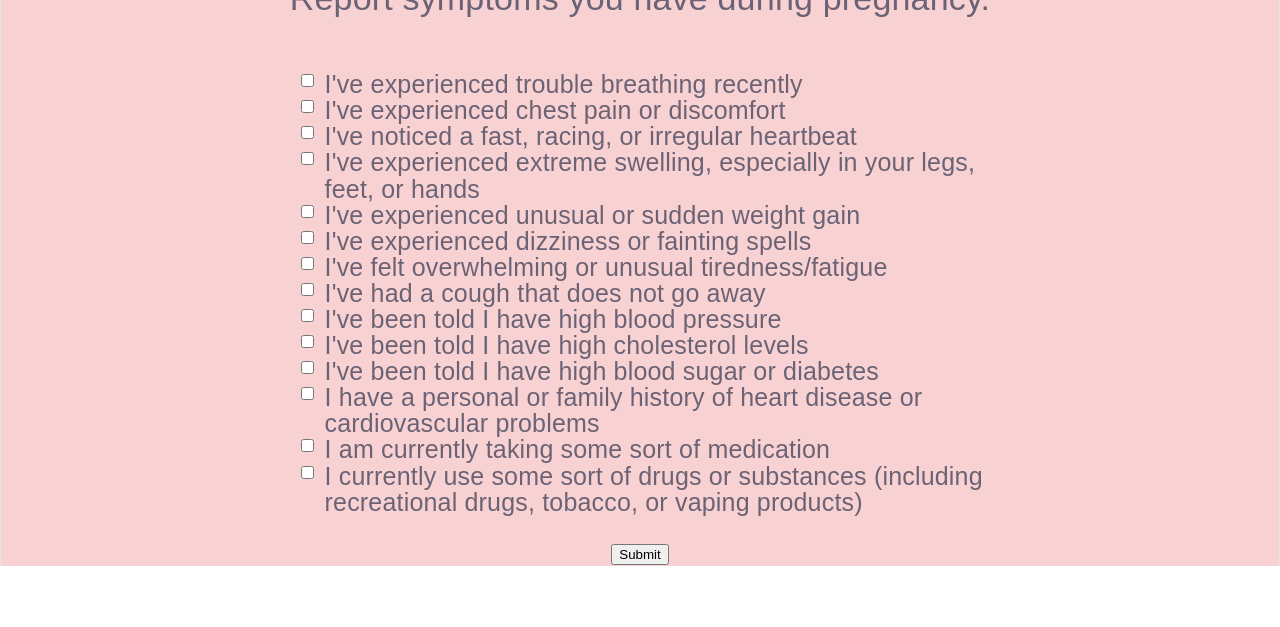
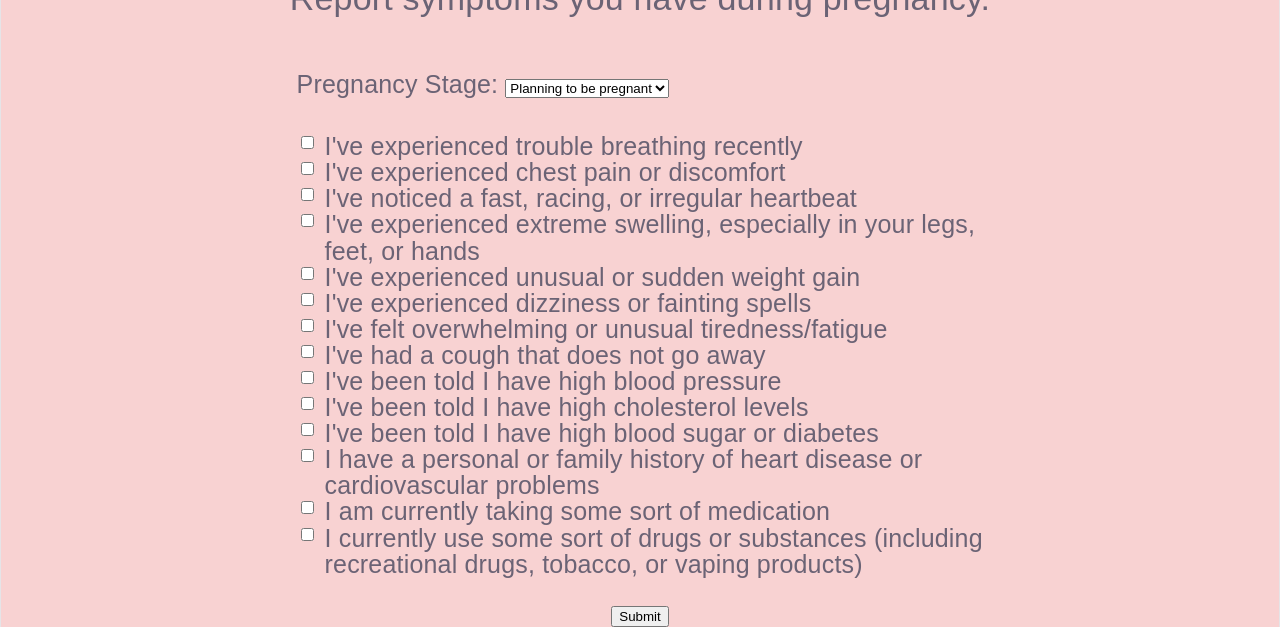
Before and after one commit to eihwang/venushacks26, a React (Vite) app: page /mother in a window 1280 px wide. Shown: the part 276-903 px from the top of the page. Before the commit the page ends 842 px from the top, so only its background shows below. Built offline with nearby package versions, Linux system fonts and the light colour scheme.

Commit message:
Implemented submit and results functionality for the symptoms surveys

```diff
--- a/src/App.jsx
+++ b/src/App.jsx
@@ -38,16 +38,42 @@ function LandingPage() {
 
 function MotherPage() {
   const [inputs, setInputs] = useState({});
+  const [surveyResult, setSurveyResult] = useState("");
+  const [stage, setStage] = useState("before");
 
   const handleChange = (e) => {
     const target = e.target;
-    const value = target.type === 'checkbox' ? target.checed : target.value;
+    const value = target.type === 'checkbox' ? target.checked : target.value;
     const name = target.name;
     setInputs(values => ({ ...values, [name]: value }))
   }
 
   const handleSubmit = (event) => {
-    //implement submit logic
+    event.preventDefault();
+
+    const totalCount = Object.values(inputs).filter(val => val === true).length;
+    let riskLevel = "";
+    let nextSteps = "";
+
+    if (totalCount <= 2) {
+      riskLevel = "low risk"
+    } else if (totalCount <= 5) {
+      riskLevel = "risk"
+    } else if (totalCount <= 10) {
+      riskLevel = "high risk"
+    } else {
+      riskLevel = "very high risk"
+    }
+
+    if (stage === "before") {
+      nextSteps = "\nYou are at " + riskLevel + " of heart disease. Ways to lower your risk before pregnancy:\n\nVisit a healthcare provider to review your blood pressure, cholesterol levels, blood sugar levels, medical history, and medications to ensure your health leading up to pregnancy.\n\nKeep a healthy weight, exercise, eat healthy foods, and take prenatal vitamins.\n\nDo not smoke, do drugs, or consume alcohol.\n\nPrioritize sleep, mental health, and self-care.";
+    } else if (stage === "during") {
+      nextSteps = "\nYou are at " + riskLevel + " of heart disease. Ways to lower your risk during pregnancy:\n\nGo to your prenatal care visits to monitor your blood pressure, symptoms, and baby's growth and heartbeat.\n\nBring a support person to healthcare appointments.\n\nKeep a healthy weight, exercise, eat healthy foods, and take prenatal vitamins.\n\nIf needed and advised, monitor your blood pressure regularly and keep record for medical appointments.\n\nCall your healthcare provider immediately if you have headaches, blurry vision, changes to your blood pressure, or overall do not feel well.\n\nConsider breastfeeding and consult with your healthcare provider.";
+    } else if (stage === "after") {
+      nextSteps = "\nYou are at " + riskLevel + " of heart disease. Ways to lower your risk after pregnancy:\n\nGo to your portpartum visits to continue monitoring your health.\n\nIf you had high blood pressure or heart disease during pregnancy, continue monitoring your blood pressure closely for the first 10 days after delivery.\n\nTell any healthcare provider you visit about your recent pregnancy and any issues you may have had within the last 12 months.\n\nIf you have heart disease or take heart medication, consult with your health care provider before breastfeeding your baby.\n\nEat a healthy diet and exercise regularly as advised.\n\nMonitor your heart condition and risk factors every year.";
+    }
+
+    setSurveyResult(nextSteps);
   }
 
   return (
@@ -64,47 +90,83 @@ function MotherPage() {
           <Link to="/mother-resources">Resources</Link>
           <Link to="/mother-checklist">Checklist</Link>
         </div>
-      </nav><section className="symptoms-section">
+      </nav>
+
+      <section className="symptoms-section">
         <h2>Symptoms Survey</h2>
         <p>Report symptoms you have during pregnancy.</p>
 
         <div className="questions">
           <ul>
-            <li><input type="checkbox" name="point" onChange={handleChange} /> I've experienced trouble breathing recently</li>
-            <li><input type="checkbox" name="point" onChange={handleChange} /> I've experienced chest pain or discomfort</li>
-            <li><input type="checkbox" name="point" onChange={handleChange} /> I've noticed a fast, racing, or irregular heartbeat</li>
-            <li><input type="checkbox" name="point" onChange={handleChange} /> I've experienced extreme swelling, especially in your legs, feet, or hands</li>
-            <li><input type="checkbox" name="point" onChange={handleChange} /> I've experienced unusual or sudden weight gain</li>
-            <li><input type="checkbox" name="point" onChange={handleChange} /> I've experienced dizziness or fainting spells</li>
-            <li><input type="checkbox" name="point" onChange={handleChange} /> I've felt overwhelming or unusual tiredness/fatigue</li>
-            <li><input type="checkbox" name="point" onChange={handleChange} /> I've had a cough that does not go away</li>
-            <li><input type="checkbox" name="point" onChange={handleChange} /> I've been told I have high blood pressure</li>
-            <li><input type="checkbox" name="point" onChange={handleChange} /> I've been told I have high cholesterol levels</li>
-            <li><input type="checkbox" name="point" onChange={handleChange} /> I've been told I have high blood sugar or diabetes</li>
-            <li><input type="checkbox" name="point" onChange={handleChange} /> I have a personal or family history of heart disease or cardiovascular problems</li>
-            <li><input type="checkbox" name="point" onChange={handleChange} /> I am currently taking some sort of medication</li>
-            <li><input type="checkbox" name="point" onChange={handleChange} /> I currently use some sort of drugs or substances (including recreational drugs, tobacco, or vaping products)</li>
+            <label htmlFor="stageSelect">Pregnancy Stage: </label>
+            <select id="stageSelect" value={stage} onChange={(e) => setStage(e.target.value)}>
+              <option value="before">Planning to be pregnant</option>
+              <option value="during">Currently pregnant</option>
+              <option value="after">Postpartum period</option>
+            </select>
+            <p></p>
+            <li><input type="checkbox" name="breathing" onChange={handleChange} /> I've experienced trouble breathing recently</li>
+            <li><input type="checkbox" name="chestPain" onChange={handleChange} /> I've experienced chest pain or discomfort</li>
+            <li><input type="checkbox" name="heartbeat" onChange={handleChange} /> I've noticed a fast, racing, or irregular heartbeat</li>
+            <li><input type="checkbox" name="swelling" onChange={handleChange} /> I've experienced extreme swelling, especially in your legs, feet, or hands</li>
+            <li><input type="checkbox" name="weightGain" onChange={handleChange} /> I've experienced unusual or sudden weight gain</li>
+            <li><input type="checkbox" name="dizziness" onChange={handleChange} /> I've experienced dizziness or fainting spells</li>
+            <li><input type="checkbox" name="fatigue" onChange={handleChange} /> I've felt overwhelming or unusual tiredness/fatigue</li>
+            <li><input type="checkbox" name="cough" onChange={handleChange} /> I've had a cough that does not go away</li>
+            <li><input type="checkbox" name="highBP" onChange={handleChange} /> I've been told I have high blood pressure</li>
+            <li><input type="checkbox" name="highCholesterol" onChange={handleChange} /> I've been told I have high cholesterol levels</li>
+            <li><input type="checkbox" name="highBloodSugar" onChange={handleChange} /> I've been told I have high blood sugar or diabetes</li>
+            <li><input type="checkbox" name="familyHistory" onChange={handleChange} /> I have a personal or family history of heart disease or cardiovascular problems</li>
+            <li><input type="checkbox" name="medication" onChange={handleChange} /> I am currently taking some sort of medication</li>
+            <li><input type="checkbox" name="substanceUse" onChange={handleChange} /> I currently use some sort of drugs or substances (including recreational drugs, tobacco, or vaping products)</li>
           </ul>
         </div>
 
-        <button type="submit">Submit</button>
+        <button type="submit" onClick={handleSubmit}>Submit</button>
       </section>
+      {surveyResult && (<section className="results-section" style={{ whiteSpace: 'pre-line' }}><p>{surveyResult}</p></section>)}
     </main>
   );
 }
 
 function SupporterPage() {
   const [inputs, setInputs] = useState({});
+  const [surveyResult, setSurveyResult] = useState("");
+  const [stage, setStage] = useState("before");
 
   const handleChange = (e) => {
     const target = e.target;
-    const value = target.type === 'checkbox' ? target.checed : target.value;
+    const value = target.type === 'checkbox' ? target.checked : target.value;
     const name = target.name;
     setInputs(values => ({ ...values, [name]: value }))
   }
 
   const handleSubmit = (event) => {
-    //implement submit logic
+    event.preventDefault();
+
+    const totalCount = Object.values(inputs).filter(val => val === true).length;
+    let riskLevel = "";
+    let nextSteps = "";
+
+    if (totalCount <= 2) {
+      riskLevel = "low risk"
+    } else if (totalCount <= 5) {
+      riskLevel = "risk"
+    } else if (totalCount <= 10) {
+      riskLevel = "high risk"
+    } else {
+      riskLevel = "very high risk"
+    }
+
+    if (stage === "before") {
+      nextSteps = "\nThe expectant mother is at " + riskLevel + " of heart disease. Ways to lower the risk before pregnancy:\n\nVisit a healthcare provider to review blood pressure, cholesterol levels, blood sugar levels, medical history, and medications to ensure the expectant mother's health leading up to pregnancy.\n\nKeep a healthy weight, exercise, eat healthy foods, and take prenatal vitamins.\n\nDo not smoke, do drugs, or consume alcohol.\n\nPrioritize sleep, mental health, and self-care.";
+    } else if (stage === "during") {
+      nextSteps = "\nThe expectant mother is at " + riskLevel + " of heart disease. Ways to lower the risk during pregnancy:\n\nGo to prenatal care visits to monitor blood pressure, symptoms, and baby's growth and heartbeat.\n\nBring the expectant mother to healthcare appointments.\n\nKeep a healthy weight, exercise, eat healthy foods, and take prenatal vitamins.\n\nIf needed and advised, monitor blood pressure regularly and keep record for medical appointments.\n\nCall the healthcare provider immediately if the expectant mother has headaches, blurry vision, changes to blood pressure, or overall do not feel well.\n\nConsider breastfeeding and consult with healthcare provider.";
+    } else if (stage === "after") {
+      nextSteps = "\nThe expectant mother is at " + riskLevel + " of heart disease. Ways to lower the risk after pregnancy:\n\nGo to portpartum visits to continue monitoring health.\n\nIf the expectant mother had high blood pressure or heart disease during pregnancy, continue monitoring blood pressure closely for the first 10 days after delivery.\n\nTell any healthcare provider the expectant mother visits about the recent pregnancy and any issues may have had within the last 12 months.\n\nIf the expectant mother has heart disease or take heart medication, consult with a health care provider before breastfeeding the baby.\n\nEat a healthy diet and exercise regularly as advised.\n\nMonitor heart condition and risk factors every year.";
+    }
+
+    setSurveyResult(nextSteps);
   }
 
   return (
@@ -129,25 +191,33 @@ function SupporterPage() {
 
         <div className="questions">
           <ul>
-            <li><input type="checkbox" name="point" onChange={handleChange} /> Expectant mother has experienced trouble breathing recently</li>
-            <li><input type="checkbox" name="point" onChange={handleChange} /> Expectant mother has experienced chest pain or discomfort</li>
-            <li><input type="checkbox" name="point" onChange={handleChange} /> Expectant mother has noticed a fast, racing, or irregular heartbeat</li>
-            <li><input type="checkbox" name="point" onChange={handleChange} /> Expectant mother has experienced extreme swelling, especially in your legs, feet, or hands</li>
-            <li><input type="checkbox" name="point" onChange={handleChange} /> Expectant mother has experienced unusual or sudden weight gain</li>
-            <li><input type="checkbox" name="point" onChange={handleChange} /> Expectant mother has experienced dizziness or fainting spells</li>
-            <li><input type="checkbox" name="point" onChange={handleChange} /> Expectant mother has felt overwhelming or unusual tiredness/fatigue</li>
-            <li><input type="checkbox" name="point" onChange={handleChange} /> Expectant mother has had a cough that does not go away</li>
-            <li><input type="checkbox" name="point" onChange={handleChange} /> Expectant mother has high blood pressure</li>
-            <li><input type="checkbox" name="point" onChange={handleChange} /> Expectant mother has high cholesterol levels</li>
-            <li><input type="checkbox" name="point" onChange={handleChange} /> Expectant mother has high blood sugar or diabetes</li>
-            <li><input type="checkbox" name="point" onChange={handleChange} /> Expectant mother has a personal or family history of heart disease or cardiovascular problems</li>
-            <li><input type="checkbox" name="point" onChange={handleChange} /> Expectant mother is currently taking some sort of medication</li>
-            <li><input type="checkbox" name="point" onChange={handleChange} /> Expectant mother currently uses some sort of drugs or substances (including recreational drugs, tobacco, or vaping products)</li>
+            <label htmlFor="stageSelect">Pregnancy Stage: </label>
+            <select id="stageSelect" value={stage} onChange={(e) => setStage(e.target.value)}>
+              <option value="before">Planning to be pregnant</option>
+              <option value="during">Currently pregnant</option>
+              <option value="after">Postpartum period</option>
+            </select>
+            <p></p>
+            <li><input type="checkbox" name="breathing" onChange={handleChange} /> Expectant mother has experienced trouble breathing recently</li>
+            <li><input type="checkbox" name="chestPain" onChange={handleChange} /> Expectant mother has experienced chest pain or discomfort</li>
+            <li><input type="checkbox" name="heartbeat" onChange={handleChange} /> Expectant mother has noticed a fast, racing, or irregular heartbeat</li>
+            <li><input type="checkbox" name="swelling" onChange={handleChange} /> Expectant mother has experienced extreme swelling, especially in your legs, feet, or hands</li>
+            <li><input type="checkbox" name="weightGain" onChange={handleChange} /> Expectant mother has experienced unusual or sudden weight gain</li>
+            <li><input type="checkbox" name="dizziness" onChange={handleChange} /> Expectant mother has experienced dizziness or fainting spells</li>
+            <li><input type="checkbox" name="fatigue" onChange={handleChange} /> Expectant mother has felt overwhelming or unusual tiredness/fatigue</li>
+            <li><input type="checkbox" name="cough" onChange={handleChange} /> Expectant mother has had a cough that does not go away</li>
+            <li><input type="checkbox" name="highBP" onChange={handleChange} /> Expectant mother has high blood pressure</li>
+            <li><input type="checkbox" name="highCholesterol" onChange={handleChange} /> Expectant mother has high cholesterol levels</li>
+            <li><input type="checkbox" name="highBloodSugar" onChange={handleChange} /> Expectant mother has high blood sugar or diabetes</li>
+            <li><input type="checkbox" name="familyHistory" onChange={handleChange} /> Expectant mother has a personal or family history of heart disease or cardiovascular problems</li>
+            <li><input type="checkbox" name="medication" onChange={handleChange} /> Expectant mother is currently taking some sort of medication</li>
+            <li><input type="checkbox" name="substanceUse" onChange={handleChange} /> Expectant mother currently uses some sort of drugs or substances (including recreational drugs, tobacco, or vaping products)</li>
           </ul>
         </div>
 
-        <button type="submit">Submit</button>
+        <button type="submit" onClick={handleSubmit}>Submit</button>
       </section>
+      {surveyResult && (<section className="results-section" style={{ whiteSpace: 'pre-line' }}><p>{surveyResult}</p></section>)}
     </main>
   );
 }
```
